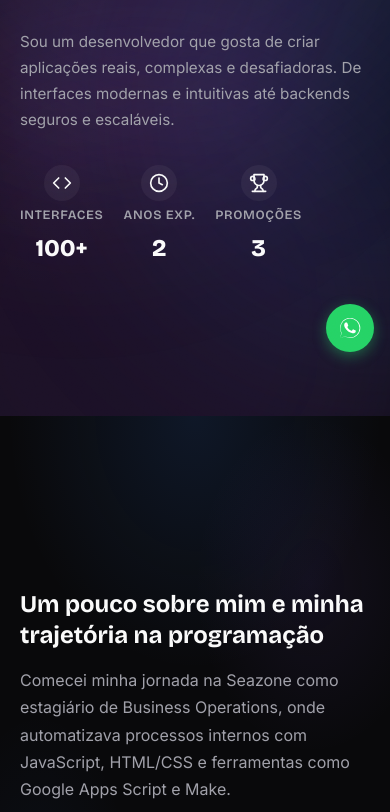
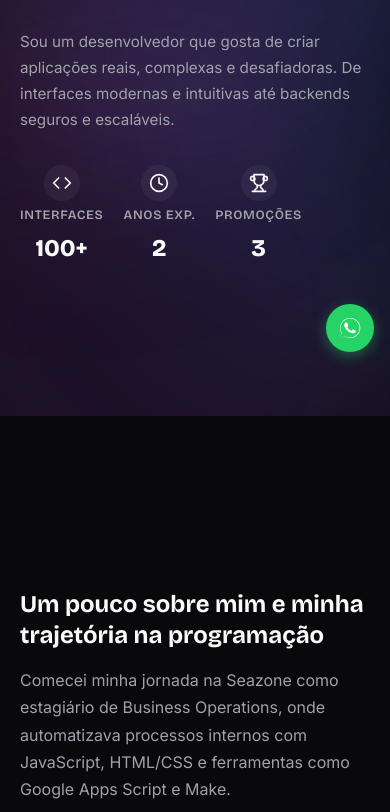
Before and after one commit to Kaylan00/NovoPortfolio, a website: page index.html in a window 390 px wide. Shown: the part 428-1240 px from the top of the page. Drawn offline with nearby package versions, Linux system fonts and the light colour scheme.

Commit message:
Ajustes mobile, blobs mais rápidos, reordenação de projetos e melhorias no footer

```diff
--- a/styles/main.scss
+++ b/styles/main.scss
@@ -31,6 +31,7 @@ html {
   scroll-behavior: smooth;
   -webkit-font-smoothing: antialiased;
   -moz-osx-font-smoothing: grayscale;
+  background: var(--bg);
 }
 
 body {
@@ -39,11 +40,7 @@ body {
   color: var(--foreground);
   line-height: 1.6;
   overflow-x: hidden;
-  background-image:
-    radial-gradient(ellipse 80% 50% at 50% 0%, rgba(59, 130, 246, 0.12) 0%, transparent 60%),
-    radial-gradient(ellipse 60% 40% at 80% 20%, rgba(139, 92, 246, 0.08) 0%, transparent 50%),
-    radial-gradient(ellipse 50% 50% at 10% 60%, rgba(59, 130, 246, 0.05) 0%, transparent 50%);
-  background-attachment: fixed;
+  min-height: 100vh;
 }
 
 a {
@@ -249,6 +246,10 @@ main, .header, .footer {
     display: flex;
     gap: 0.5rem;
     margin-left: 0.5rem;
+
+    @media (max-width: 768px) {
+      display: none;
+    }
 
     a {
       display: flex;
```
Also changed, not shown: styles/main.css, 1 other file.
